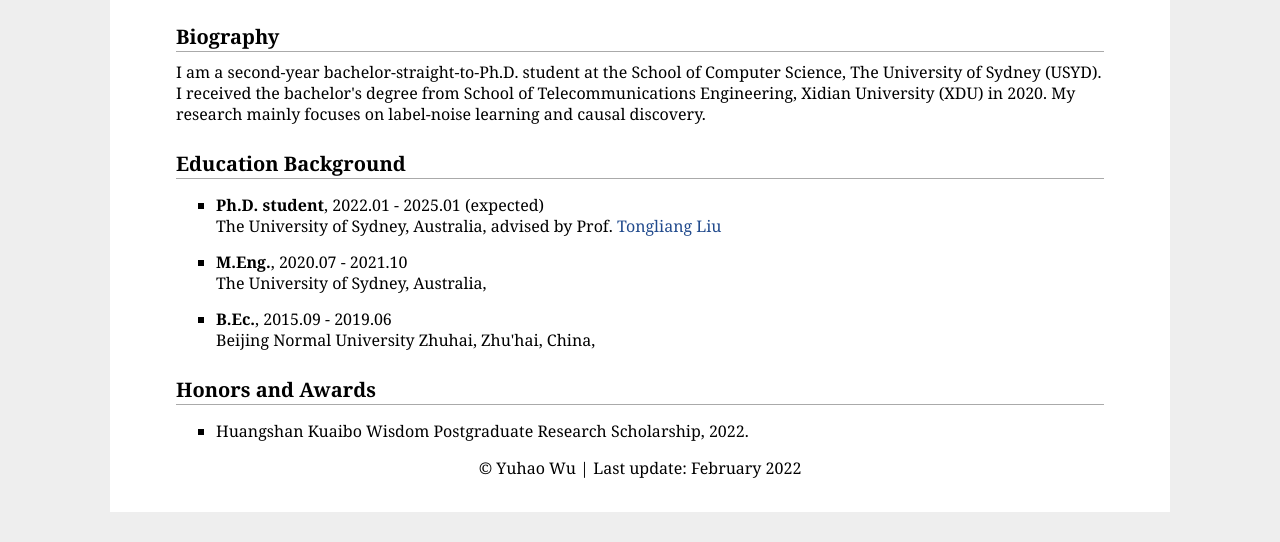
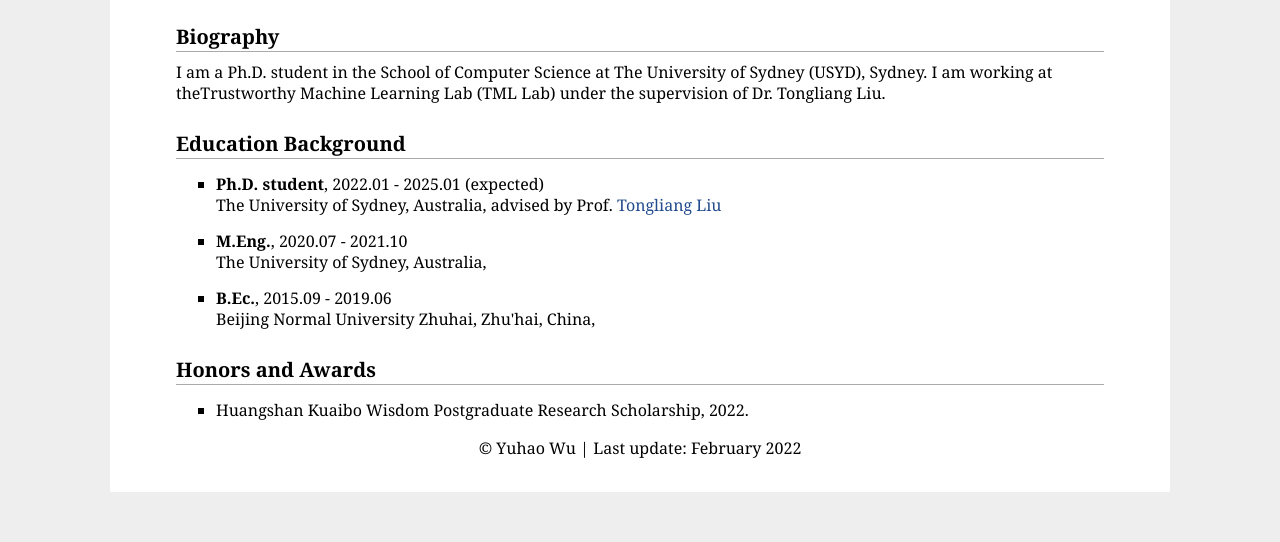
Before and after one commit to wu-yu-hao/wu-yu-hao.github.io, a plain HTML site: page index.html in a window 1280 px wide. Shown: the part 377-919 px from the top of the page. Drawn offline with Linux system fonts and the light colour scheme.

Commit message:
Update index.html

```diff
--- a/index.html
+++ b/index.html
@@ -64,8 +64,8 @@
 <h2>Biography</h2>
 
 <p>
-    I am a second-year bachelor-straight-to-Ph.D. student at the School of Computer Science, The University of Sydney (USYD). I received the bachelor's degree from School of Telecommunications Engineering, Xidian University (XDU) in 2020. My research mainly focuses on label-noise
-	learning and causal discovery.
+    I am a Ph.D. student in the School of Computer Science at The University of Sydney (USYD), Sydney.
+    I am working at theTrustworthy Machine Learning Lab (TML Lab) under the supervision of Dr. Tongliang Liu.
 </p>
 <h2>Education Background</h2>
 
```
